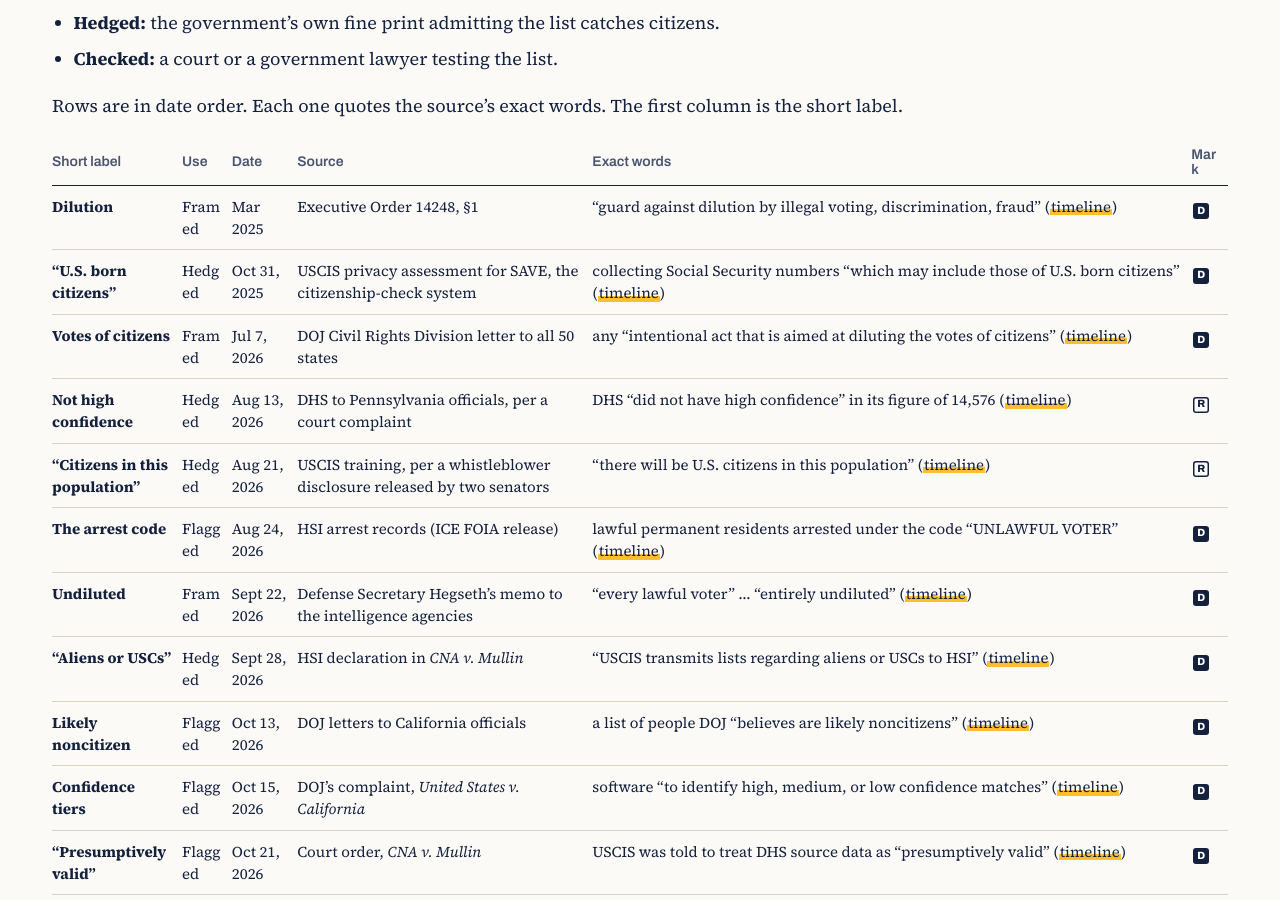
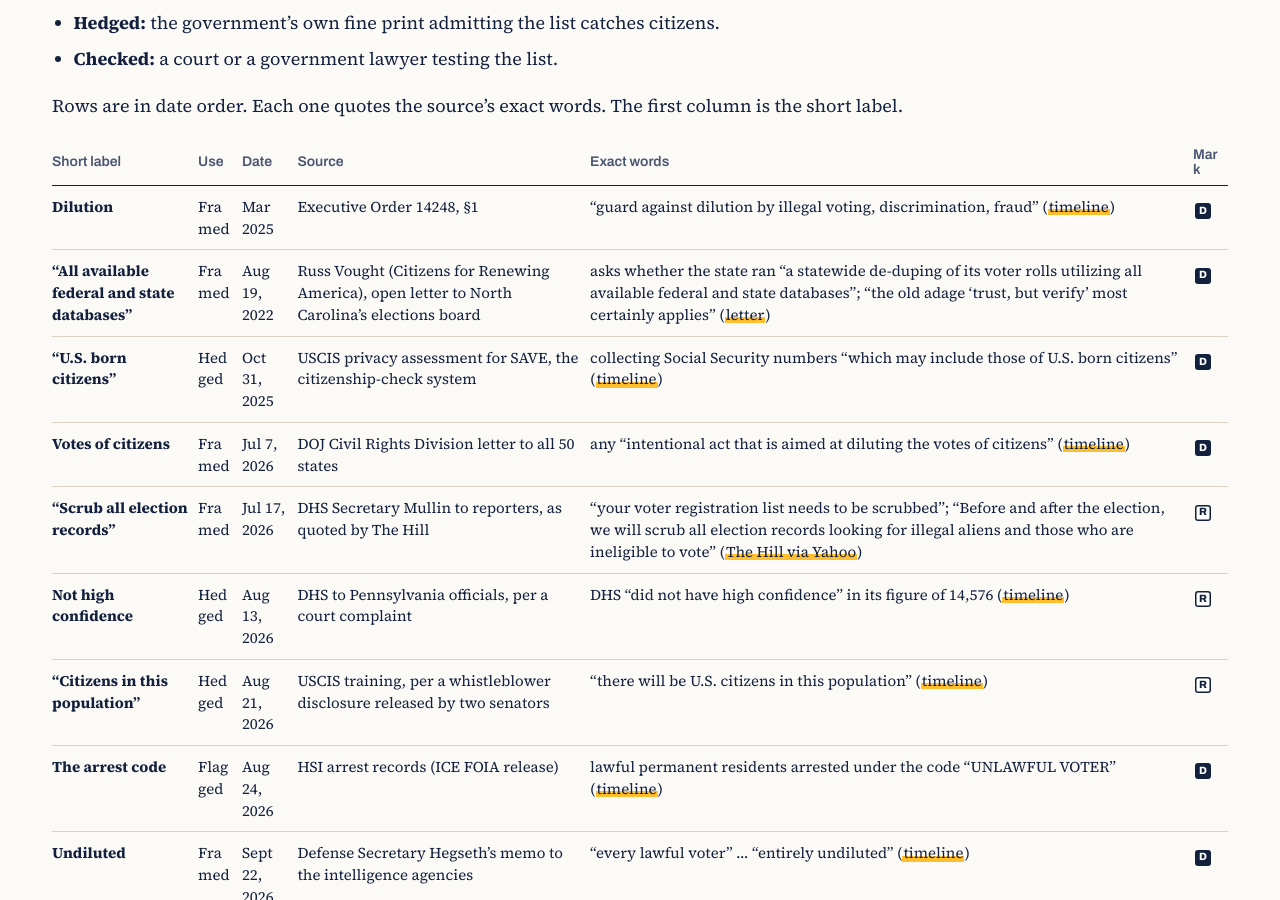
Before and after one commit to good-luck-with-that-ops/Every_Ballot_Counts_site, a Jekyll site: the page built from record/phrase-trail.md, in a window 1280 px wide and 900 px high, scrolled down 3687 px. Built offline with Jekyll 4.4.1, drawn with Linux system fonts in a browser that asks for light colours; some of the changed text lies outside the part shown.

Commit message:
Weekly maintenance: 2026-11-15
Co-Authored-By: Claude Opus 5.5 <noreply@anthropic.com>
Claude-Session: https://claude.ai/code/session_01FzfMTbNVyRU7XpffsrV2HZ

```diff
--- a/record/phrase-trail.md
+++ b/record/phrase-trail.md
@@ -66,8 +66,10 @@ Rows are in date order. Each one quotes the source's exact words. The first colu
 | Short label | Use | Date | Source | Exact words | Mark |
 |---|---|---|---|---|---|
 | **Dilution** | Framed | Mar 2025 | Executive Order 14248, §1 | "guard against dilution by illegal voting, discrimination, fraud" ([timeline](/record/timeline/?q=14248+dilution)) | {D} |
+| **"All available federal and state databases"** | Framed | Aug 19, 2022 | Russ Vought (Citizens for Renewing America), open letter to North Carolina's elections board | asks whether the state ran "a statewide de-duping of its voter rolls utilizing all available federal and state databases"; "the old adage 'trust, but verify' most certainly applies" ([letter](https://citizensrenewingamerica.com/issues/reponse-to-north-carolina-board-of-elections/)) | {D} |
 | **"U.S. born citizens"** | Hedged | Oct 31, 2025 | USCIS privacy assessment for SAVE, the citizenship-check system | collecting Social Security numbers "which may include those of U.S. born citizens" ([timeline](/record/timeline/?q=born+citizens+list+processor)) | {D} |
 | **Votes of citizens** | Framed | Jul 7, 2026 | DOJ Civil Rights Division letter to all 50 states | any "intentional act that is aimed at diluting the votes of citizens" ([timeline](/record/timeline/?q=diluting)) | {D} |
+| **"Scrub all election records"** | Framed | Jul 17, 2026 | DHS Secretary Mullin to reporters, as quoted by The Hill | "your voter registration list needs to be scrubbed"; "Before and after the election, we will scrub all election records looking for illegal aliens and those who are ineligible to vote" ([The Hill via Yahoo](https://www.yahoo.com/news/politics/articles/mullin-threatens-states-dhs-launches-155327612.html)) | {R} |
 | **Not high confidence** | Hedged | Aug 13, 2026 | DHS to Pennsylvania officials, per a court complaint | DHS "did not have high confidence" in its figure of 14,576 ([timeline](/record/timeline/?q=high+confidence+pennsylvania)) | {R} |
 | **"Citizens in this population"** | Hedged | Aug 21, 2026 | USCIS training, per a whistleblower disclosure released by two senators | "there will be U.S. citizens in this population" ([timeline](/record/timeline/?q=citizens+in+this+population)) | {R} |
 | **The arrest code** | Flagged | Aug 24, 2026 | HSI arrest records (ICE FOIA release) | lawful permanent residents arrested under the code "UNLAWFUL VOTER" ([timeline](/record/timeline/?q=unlawful+voter+237(a)(6))) | {D} |
@@ -110,6 +112,7 @@ Rows are in date order. Each one quotes the source's exact words.
 | **"No-fail mission"** | Goal | Sept 22, 2026 | Defense Secretary Hegseth's memo to the intelligence agencies | "mobilize every authorized asset, capability, and partnership under your command to defend our election infrastructure from foreign malign influence"; "a no-fail mission" ([timeline](/record/timeline/?q=no-fail+mission)) | {D} |
 | **"Restore confidence"** | Goal | Nov 2, 2026 | DOJ release on 63 people charged | DOJ "will continue investigating and prosecuting voter fraud to restore confidence in our electoral system" ([timeline](/record/timeline/?q=restore+confidence)) | {D} |
 | **The report card** | Trigger (pending) | Due about Dec 18, 2026 | EO 13848 §1(a) | the intelligence assessment on foreign interference is due "Not later than 45 days after the conclusion of" the election; the DOJ/DHS report follows about Feb 1, 2027 ([board](/tripwires/)) | {D} |
+| **"Fractured confidence"** | Goal | Nov 12, 2026 | Sen. Ron Johnson, chairman of the Permanent Subcommittee on Investigations, on the Alaska Senate race | "The reported conspiracy to confuse voters in the Alaska Senate election has fractured confidence in our election system." ([statement](https://www.ronjohnson.senate.gov/2026/11/12/chairman-johnson-releases-statement-on-ongoing-investigation-into-election-integrity-concerns-in-alaska-senate-race/)) | {D} |
 
 **What it shows (our read, I):** "public confidence" is a fine goal and a loaded trigger at the same time. Under the 2018 emergency, which is still in effect, foreign acts that undermine confidence count as interference. Under the 2021 law, harm to confidence can help justify a "significant incident," which can lead to reserve call-ups. The limits matter: the 2021 law still needs an actual cyber incident on an information system, and the 2018 order needs a foreign actor. Rhetoric alone triggers neither. But a claimed foreign hack plus months of "confidence" talk is the shortest path to both, which is why the board watches row 1 and row 3 together.
 
@@ -571,6 +574,7 @@ These entries track the words that would fit the emergency and enforcement laws
 | Oct 28, 2026 | C | Cleta Mitchell (Federalist, via HotAir) | Commerce "has authority under ICTS regulations to require mitigation of threats to critical infrastructure"; "all electronic voting systems used in America's elections are made in whole or in part in China" | {R} | EO 13873 route, from outside counsel (F3) |
 | Nov 9, 2026 | C | Trump post | "It's all about the machines" | {R} | predicate restated after the loss |
 | Nov 10, 2026 | C | DHS release, Mullin at the WHTF 2028 Olympics drone forum (overlap score 10) | drones "a serious and growing threat to public safety, critical infrastructure, and national security"; "information sharing, and lawful response authorities"; "building a lasting capability"; Counter-UAS grants of $250M in FY27 to "all 56 states and territories" | {D} | three 677 harm words in one sentence; grants to every state; White House task force running it |
+| Nov 2026 | A | Presidential Message on Critical Infrastructure Security and Resilience Month | "to secure the supply chains and systems on which our Nation depends so that no adversary and no disaster will ever hold America or our core interests hostage" ([White House](https://www.whitehouse.gov/briefings-statements/2026/11/presidential-message-on-critical-infrastructure-security-and-resilience-month-aa39/)) | {D} | adversary and disaster named as one threat to "systems" (F1; CI, FA) |
 - Inference {P}: the same Secretary who alone can declare a significant incident is now saying all three of its harm words (national security, public safety, critical infrastructure) on a drone program funded into every state, run from a White House task force, and meant to be "lasting." Capability built for events stays for elections.
 
 ### FA-1 · "Foreign adversary" / China parts (F1 predicate for EO 13873 and 677)
@@ -642,6 +646,7 @@ GSAR 509.406-3(a)(2) (GSA class deviation RGO-2026-01, Jan 15, 2026): "Refer pos
 
 ## Change log
 
+- 2026-11-15 (weekly pass): #2 adds Russ Vought's 2022 "all available federal and state databases" letter and Secretary Mullin's July "scrub all election records"; #3 adds Sen. Johnson's "fractured confidence"; CI-1 adds the November critical-infrastructure month message.
 - 2026-11-12: synced with the working ledger: PT-14 and PT-15 updated; new entries PT-16 and PT-18 to PT-31 (PT-17 was folded into entry #1); new predicate and trigger entries (impracticable, critical infrastructure, foreign adversary, event cover, FISMA "major incident," NIST identity-proofing). Internal references removed.
 - 2026-11-12 (corrections): removed a Miller quotation with no text source (the 241 suggestion stays, cited to CBS) and two retired method lines.
 - 2026-11-08 (weekly pass): #1 adds DOJ's Special Attorneys awards ("under the direction of the National Fraud Enforcement Division") and the HSI financial-crimes center named in DOJ's compliance report; #4 adds DOJ's statute list, the unanswered Justice Manual rule, the full Ninth Circuit's "expressing its views" and the dissent's "served at home," Judge Whitehead's "not legal advice," and the President's order to DOJ calling Democrats' oversight plans "extortion."
```
Also changed, not shown: record/registry.md (+2 -1 lines).
